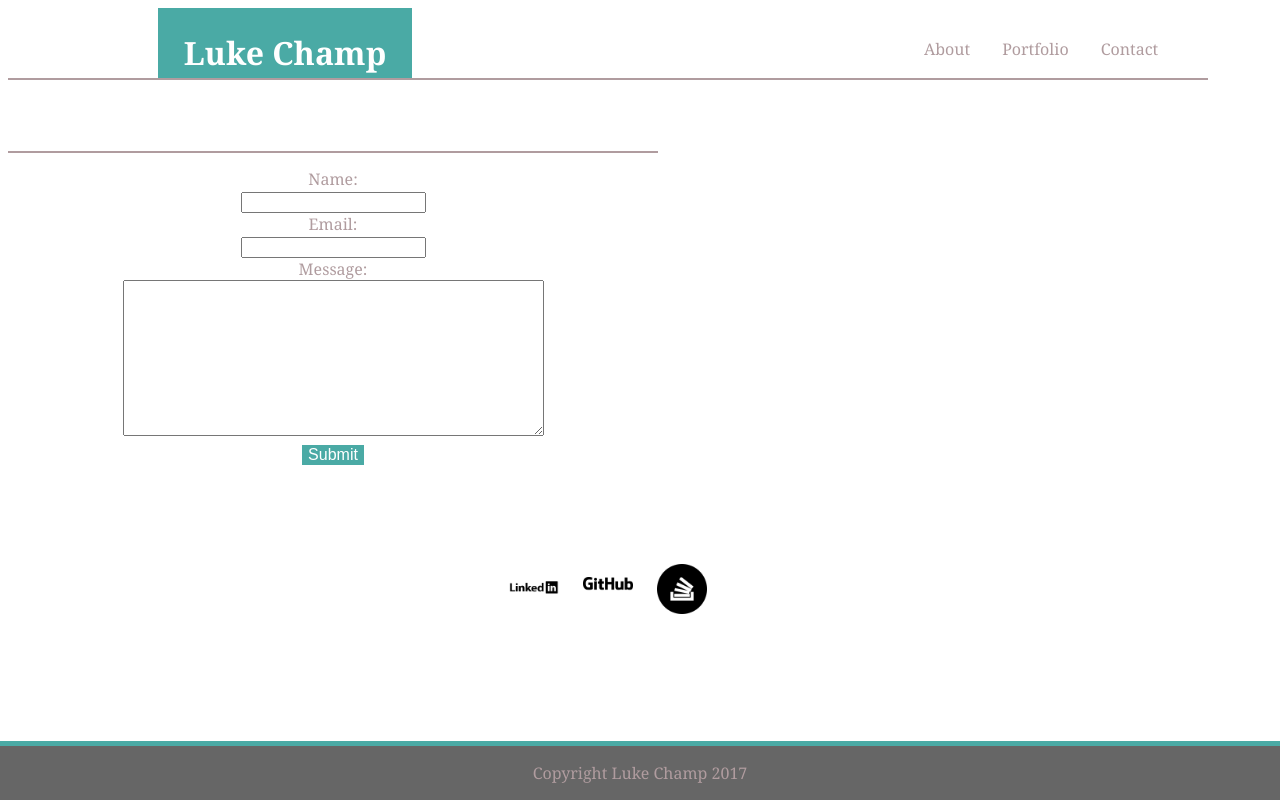
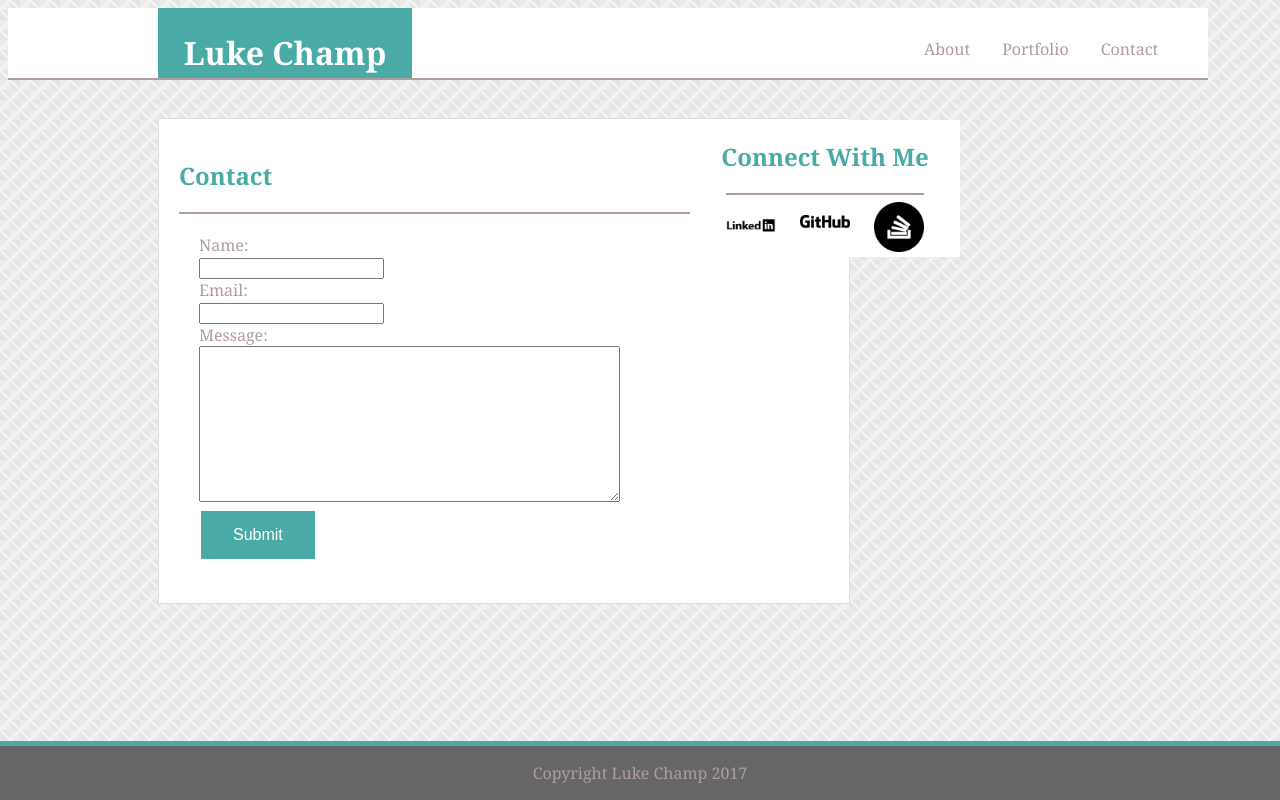
Before and after one commit to thechampl/Basic-Portfolio, a plain HTML site: page contact.html in a window 1280 px wide. Drawn offline with Linux system fonts and the light colour scheme.

Commit message:
fixed bugs FINAL COPY

```diff
--- a/assets/css/style.css
+++ b/assets/css/style.css
@@ -173,7 +173,7 @@ li a:hover:not(.active) {
     background-color: #4aaaa5;
     border: none;
     color: white;
-    padding 15px 32px;
+    padding: 15px 32px;
     text-align: center;
     text-decoration: none;
     display: inline-block;
@@ -204,7 +204,6 @@ li a:hover:not(.active) {
 
 .portfolioimages{
     padding: 15px;
-    float: left;
     display: inline-block;
     border-top: solid #B09C9F 2px;
 }
@@ -214,12 +213,11 @@ li a:hover:not(.active) {
     padding: 20px;
     background-color: white;
     color: #B09C9F;
-    padding: 15px;
-    float: left;
+
     display: inline-block;
     border-top: solid #B09C9F 2px;
 
-
+}
 
 .contact{
     text-align: left;
@@ -227,7 +225,7 @@ li a:hover:not(.active) {
     background-color: white;
     width: 650px;
     height: auto;
-    padding 20px;
+    padding: 20px;
     border: solid #dddddd 1px;
     margin-top: 40px;
     color: #4aaaa5;
@@ -246,7 +244,7 @@ li a:hover:not(.active) {
     background-color: white;
     width: 650px;
     height: auto;
-    padding 20px;
+    padding: 20px;
     border: solid #dddddd 1px;
     margin-top: 40px;
     color: #4aaaa5;
@@ -286,7 +284,7 @@ li a:hover:not(.active) {
 }
 
 body{
-    background-image: url("C:/Users/lukec/desktop/Basic-Portfolio/assets/images/small_steps.png");
+    background-image: url("../images/stonehaven.png");
     width: 1200px;
     height: auto;
     font-family: 'Arial', 'Helvetica Neue', Helvetica, sans-serif;
```
